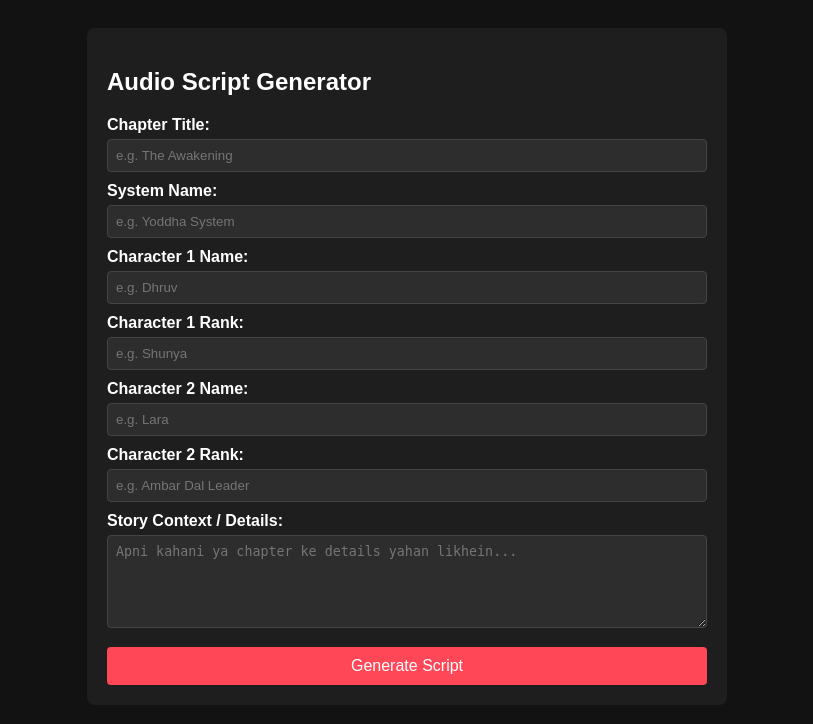
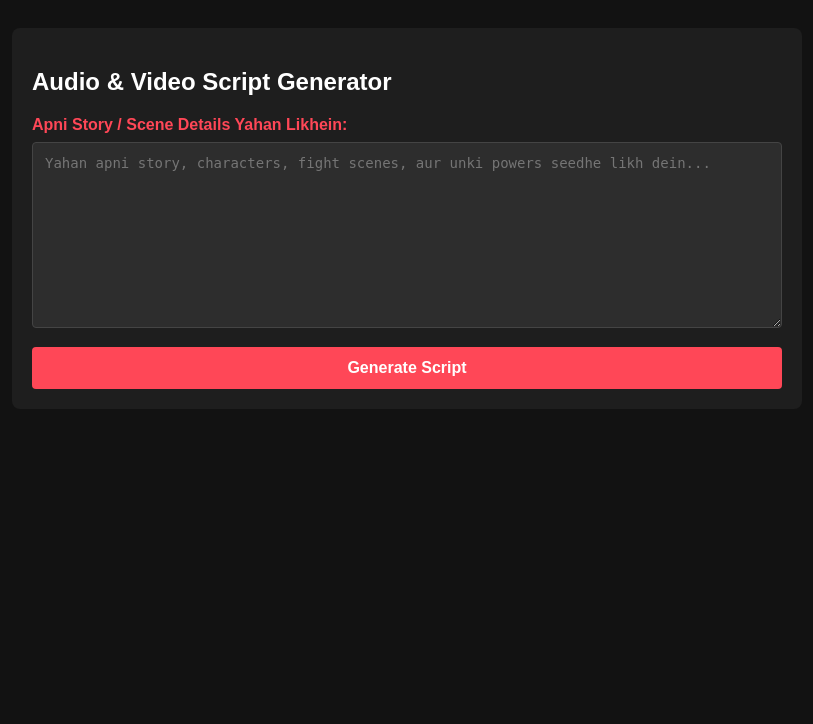
Before and after one commit to badmashromeo0007-design/-, a Flask app: page / in a window 1280 px wide. Shown: the top 724 px of the page, without its empty margins (233-1046 px from the left). Run offline with Flask 3, Linux system fonts and the light colour scheme.

Commit message:
Update index.html for styling and content changes

```diff
--- a/templates/index.html
+++ b/templates/index.html
@@ -6,44 +6,26 @@
     <title>Audio Script Generator</title>
     <style>
         body { font-family: Arial, sans-serif; background-color: #121212; color: #fff; padding: 20px; }
-        .container { max-width: 600px; margin: auto; background: #1e1e1e; padding: 20px; border-radius: 8px; }
-        label { display: block; margin-top: 10px; font-weight: bold; }
-        input, select, textarea { width: 100%; padding: 8px; margin-top: 5px; background: #2d2d2d; border: 1px solid #444; color: #fff; border-radius: 4px; box-sizing: border-box; }
-        button { margin-top: 15px; width: 100%; padding: 10px; background: #ff4757; color: white; border: none; font-size: 16px; border-radius: 4px; cursor: pointer; }
+        .container { max-width: 750px; margin: auto; background: #1e1e1e; padding: 20px; border-radius: 8px; }
+        label { display: block; margin-top: 10px; font-weight: bold; font-size: 16px; color: #ff4757; }
+        textarea { width: 100%; padding: 12px; margin-top: 8px; background: #2d2d2d; border: 1px solid #444; color: #fff; border-radius: 4px; box-sizing: border-box; font-size: 14px; }
+        button { margin-top: 15px; width: 100%; padding: 12px; background: #ff4757; color: white; border: none; font-size: 16px; border-radius: 4px; cursor: pointer; font-weight: bold; }
         button:hover { background: #ff6b81; }
-        .result { margin-top: 20px; background: #2d2d2d; padding: 15px; border-radius: 4px; white-space: pre-wrap; }
+        .result { margin-top: 20px; background: #2d2d2d; padding: 15px; border-radius: 4px; white-space: pre-wrap; font-size: 14px; line-height: 1.6; border-left: 4px solid #ff4757; }
     </style>
 </head>
 <body>
     <div class="container">
-        <h2>Audio Script Generator</h2>
+        <h2>Audio & Video Script Generator</h2>
         <form method="POST">
-            <label>Chapter Title:</label>
-            <input type="text" name="chapter_title" placeholder="e.g. The Awakening" required>
-
-            <label>System Name:</label>
-            <input type="text" name="system_name" placeholder="e.g. Yoddha System" required>
-
-            <label>Character 1 Name:</label>
-            <input type="text" name="char1_name" placeholder="e.g. Dhruv" required>
-
-            <label>Character 1 Rank:</label>
-            <input type="text" name="char1_rank" placeholder="e.g. Shunya" required>
-
-            <label>Character 2 Name:</label>
-            <input type="text" name="char2_name" placeholder="e.g. Lara" required>
-
-            <label>Character 2 Rank:</label>
-            <input type="text" name="char2_rank" placeholder="e.g. Ambar Dal Leader" required>
-
-            <label>Story Context / Details:</label>
-            <textarea name="story_context" rows="5" placeholder="Apni kahani ya chapter ke details yahan likhein..."></textarea>
+            <label>Apni Story / Scene Details Yahan Likhein:</label>
+            <textarea name="story_input" rows="10" placeholder="Yahan apni story, characters, fight scenes, aur unki powers seedhe likh dein..." required></textarea>
 
             <button type="submit">Generate Script</button>
         </form>
 
         {% if generated_script %}
-            <h3>Generated Script:</h3>
+            <h3>Generated Cinematic Script:</h3>
             <div class="result">{{ generated_script }}</div>
         {% endif %}
     </div>
```
